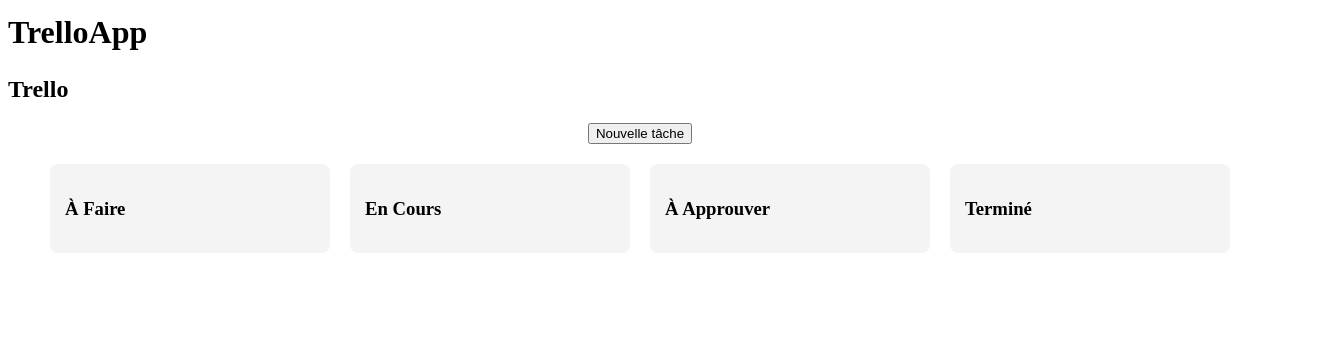
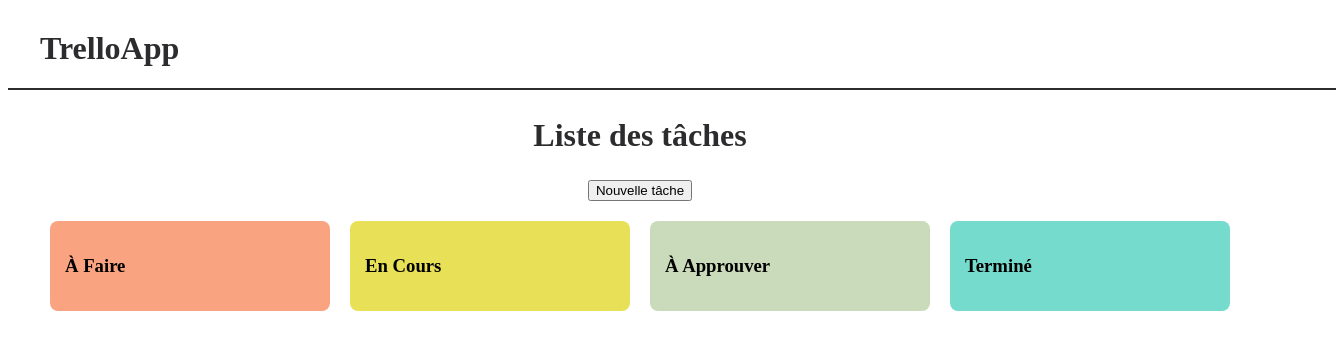
Before and after one commit to NicolasOsborne/TrelloApp, a Vue app: page / in a window 1280 px wide. Shown: the top 350 px of the page, 1336 px wide, since content can reach past the window. Built offline with nearby package versions, Linux system fonts and the light colour scheme.

Commit message:
Add styling - Status change - Remove task

```diff
--- a/index.html
+++ b/index.html
@@ -1,13 +1,18 @@
 <!doctype html>
 <html lang="en">
+
 <head>
   <meta charset="UTF-8" />
   <link rel="icon" type="image/svg+xml" href="/vite.svg" />
+  <link href="https://cdn.jsdelivr.net/npm/bootstrap-icons/font/bootstrap-icons.css" rel="stylesheet">
+
   <meta name="viewport" content="width=device-width, initial-scale=1.0" />
-    <title>Vite + Vue + TS</title>
+  <title>Trello Organizer</title>
 </head>
+
 <body>
   <div id="app"></div>
   <script type="module" src="/src/main.ts"></script>
 </body>
+
 </html>
--- a/package.json
+++ b/package.json
@@ -9,6 +9,7 @@
     "preview": "vite preview"
   },
   "dependencies": {
+    "bootstrap-icons": "^1.11.3",
     "pinia": "^3.0.1",
     "sass": "^1.86.0",
     "sass-loader": "^16.0.5",
@@ -16,6 +17,7 @@
     "vue-router": "^4.5.0"
   },
   "devDependencies": {
+    "@types/node": "^22.13.14",
     "@types/vue": "^1.0.31",
     "@vitejs/plugin-vue": "^5.2.1",
     "@vue/tsconfig": "^0.7.0",
--- a/src/App.vue
+++ b/src/App.vue
@@ -4,8 +4,15 @@ import NavBar from './components/Templates/NavBar.vue'
 </script>
 
 <template>
-  <NavBar />
-  <HomeView />
+  <main>
+    <NavBar />
+    <HomeView />
+  </main>
 </template>
 
-<style scoped></style>
+<style lang="scss" scoped>
+main {
+  min-height: 100vh;
+  width: 100%;
+}
+</style>
--- /dev/null
+++ b/src/assets/styles/_variables.scss
@@ -0,0 +1,11 @@
+// Couleurs
+$color-black: #2c2b2e;
+$color-white: #f1eff7;
+
+$color-red: #f34646;
+$color-green: #5fdd68;
+
+$color-primary: #FAA381;
+$color-secondary: #e8e157;
+$color-tertiary: #C9DBBA;
+$color-quarternary: #75DBCD;
--- a/src/assets/styles/main.scss
+++ b/src/assets/styles/main.scss
@@ -0,0 +1,2 @@
+// Variables
+@import 'variables';
--- /dev/null
+++ b/src/components/Atoms/ActionButton.vue
@@ -0,0 +1,40 @@
+<script setup lang="ts">
+import { defineProps } from 'vue'
+
+const props = defineProps<{
+  content: string
+  action: () => void
+}>()
+</script>
+
+<template>
+  <button class="button" @click="props.action">
+    <i :class="props.content"></i>
+  </button>
+</template>
+
+<style lang="scss" scoped>
+@import '../../assets/styles/main.scss';
+.button {
+  display: flex;
+  align-items: center;
+  justify-content: center;
+  border-radius: 99px;
+  padding: 0.5rem;
+  background-color: $color-white;
+  color: $color-red;
+  border: 1px solid $color-red;
+  cursor: pointer;
+  transition: all 0.3s ease-in-out;
+
+  i {
+    font-size: 1rem;
+  }
+
+  &:hover {
+    border: 1px solid $color-white;
+    background-color: $color-red;
+    color: $color-white;
+  }
+}
+</style>
--- a/src/components/Molecules/TaskCard.vue
+++ b/src/components/Molecules/TaskCard.vue
@@ -1,16 +1,19 @@
 <script setup lang="ts">
 import { useStore } from '../../store/store'
-import type { TaskStatus } from '../../types/types'
+import type { Task, TaskStatus } from '../../types/types'
+import ActionButton from '../Atoms/ActionButton.vue'
 
-const props = defineProps<{
-  task: { id: number; title: string; status: TaskStatus }
-}>()
+const props = defineProps<{ task: Task }>()
 const store = useStore()
 
 const statuses: TaskStatus[] = ['À Faire', 'En Cours', 'À Approuver', 'Terminé']
 
 const moveTask = (newStatus: TaskStatus) => {
   store.moveTask(props.task.id, newStatus)
+}
+
+const removeTask = () => {
+  store.removeTask(props.task.id)
 }
 </script>
 
@@ -27,12 +30,16 @@ const moveTask = (newStatus: TaskStatus) => {
         {{ status }}
       </option>
     </select>
+    <div class="actions">
+      <ActionButton content="bi bi-trash" :action="removeTask" />
+    </div>
   </div>
 </template>
 
 <style lang="scss" scoped>
+@import '../../assets/styles/main.scss';
 .taskCard {
-  background: white;
+  background: $color-white;
   padding: 10px;
   border-radius: 6px;
   box-shadow: 2px 2px 6px rgba(0, 0, 0, 0.1);
@@ -40,8 +47,18 @@ const moveTask = (newStatus: TaskStatus) => {
   flex-direction: column;
   gap: 5px;
 }
+
 select {
   padding: 5px;
   border-radius: 4px;
+  width: max-content;
+}
+.actions {
+  margin-top: 1rem;
+  width: 100%;
+  display: flex;
+  flex-direction: row;
+  align-items: center;
+  justify-content: flex-end;
 }
 </style>
--- a/src/components/Organisms/Column.vue
+++ b/src/components/Organisms/Column.vue
@@ -22,8 +22,9 @@ const tasks = computed(() =>
 </template>
 
 <style lang="scss" scoped>
+@import '../../assets/styles/main.scss';
 .column {
-  background: #f4f4f4;
+  background: $color-white;
   padding: 15px;
   border-radius: 8px;
   width: 250px;
--- a/src/components/Pages/Kanban.vue
+++ b/src/components/Pages/Kanban.vue
@@ -10,18 +10,40 @@ const addTask = () => {
   const title = prompt('Nouvelle tâche :')
   if (title) store.addTask(title)
 }
+
+const columnClass = (status: TaskStatus) => {
+  switch (status) {
+    case 'À Faire':
+      return 'column-toDo'
+    case 'En Cours':
+      return 'column-inProgress'
+    case 'À Approuver':
+      return 'column-toApprove'
+    case 'Terminé':
+      return 'column-done'
+    default:
+      return ''
+  }
+}
 </script>
 
 <template>
   <section class="kanban">
     <button @click="addTask">Nouvelle tâche</button>
     <div class="columns">
-      <Column v-for="status in statuses" :key="status" :status="status" />
+      <Column
+        v-for="status in statuses"
+        :key="status"
+        :status="status"
+        :class="columnClass(status)"
+      />
     </div>
   </section>
 </template>
 
 <style lang="scss" scoped>
+@import '../../assets/styles/main.scss';
+
 .kanban {
   display: flex;
   flex-direction: column;
@@ -31,5 +53,21 @@ const addTask = () => {
   display: flex;
   gap: 20px;
   margin-top: 20px;
+
+  .column-toDo {
+    background-color: $color-primary;
+  }
+
+  .column-inProgress {
+    background-color: $color-secondary;
+  }
+
+  .column-toApprove {
+    background-color: $color-tertiary;
+  }
+
+  .column-done {
+    background-color: $color-quarternary;
+  }
 }
 </style>
--- a/src/components/Templates/NavBar.vue
+++ b/src/components/Templates/NavBar.vue
@@ -8,6 +8,7 @@
 </template>
 
 <style lang="scss" scoped>
+@import '../../assets/styles/main.scss';
 .header {
   display: flex;
   flex-direction: row;
@@ -15,10 +16,13 @@
   justify-content: space-between;
   width: 100%;
   height: 3rem;
+  padding: 1rem 2rem;
+  border-bottom: 2px solid $color-black;
 
   &_title {
     font-size: 2rem;
     font-weight: 600;
+    color: $color-black;
   }
 
   &_links {
--- a/src/store/store.ts
+++ b/src/store/store.ts
@@ -15,5 +15,8 @@ export const useStore = defineStore('store', {
         task.status = newStatus
       }
     },
+    removeTask(id: number) {
+      this.tasks = this.tasks.filter((task) => task.id !== id)
+    },
   },
 })
--- a/src/views/HomeView.vue
+++ b/src/views/HomeView.vue
@@ -1,17 +1,28 @@
 <script setup lang="ts">
 import Kanban from '../components/Pages/Kanban.vue'
-
-defineProps<{}>()
 </script>
 
 <template>
   <section class="home">
-    <h1>Trello</h1>
+    <h2>Liste des tâches</h2>
     <Kanban />
   </section>
 </template>
 
 <style lang="scss" scoped>
+@import '../assets/styles/main.scss';
 .home {
+  width: 100%;
+  height: 100%;
+  display: flex;
+  flex-direction: column;
+  align-items: center;
+  justify-content: center;
+
+  h2 {
+    font-size: 2rem;
+    font-weight: 600;
+    color: $color-black;
+  }
 }
 </style>
```
Also changed, not shown: 1 other file (tests, documents, lock files or other folders). Lines whose indentation alone changed are shown as unchanged.
